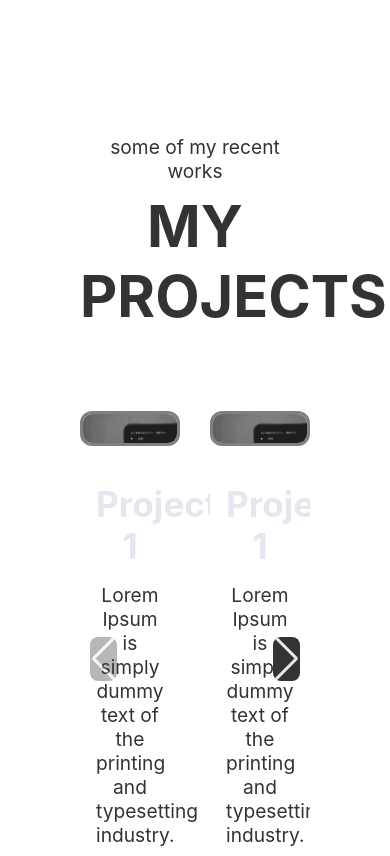
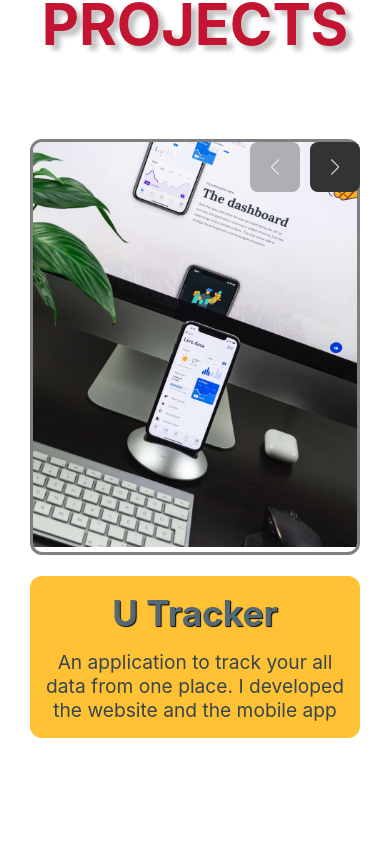
Before and after one commit to GABE400/my_Portfolio, a React (Create React App) app: page / in a window 390 px wide. Shown: the part 5668-6524 px from the top of the page. Built offline with nearby package versions, Linux system fonts and the light colour scheme.

Commit message:
react port read

```diff
--- a/package.json
+++ b/package.json
@@ -15,6 +15,7 @@
     "react-scripts": "5.0.1",
     "react-scroll": "^1.8.7",
     "react-scroll-to-top": "^1.0.9",
+    "styled-components": "^5.3.6",
     "swiper": "^8.4.4",
     "typewriter-effect": "^2.18.2",
     "web-vitals": "^2.1.4"
--- a/src/components/About/About.css
+++ b/src/components/About/About.css
@@ -62,7 +62,7 @@
   transform: translateY(-8px);
 }
 
-@media only screen and (max-width: 500px) {
+@media only screen and (max-width: 640px) {
   /* For mobile phones: */
   .About {
     grid-template-columns: 1fr;
@@ -91,3 +91,33 @@
     display: none;
   }
 }
+
+@media only screen and (max-width: 768px) {
+  /* For mobile phones: */
+  .About {
+    grid-template-columns: 1fr;
+  }
+
+  .about-img {
+    text-align: center;
+    margin: 30px;
+  }
+
+  .about-img img {
+    text-align: center;
+    margin-bottom: 30px;
+    height: auto;
+  }
+
+  .about-me-text .button {
+    margin-bottom: 30px;
+  }
+
+  .about-me-text {
+    padding: 30px;
+  }
+
+  .about-me-text .button {
+    display: none;
+  }
+}
--- a/src/components/Header/Header.css
+++ b/src/components/Header/Header.css
@@ -268,7 +268,7 @@ span {
   color: #fff;
 }
 
-@media only screen and (max-width: 500px) {
+@media only screen and (max-width: 640px) {
   /* For mobile phones: */
   .row {
     display: block;
@@ -297,3 +297,33 @@ span {
     display: block;
   }
 }
+
+@media only screen and (max-width: 768px) {
+  /* Tablet: */
+  .row {
+    display: block;
+  }
+
+  .column-right {
+    width: 100%;
+    box-sizing: border-box;
+  }
+  .column-left {
+    width: 100%;
+    box-sizing: border-box;
+    display: none;
+  }
+
+  .profileImages {
+    height: 63%;
+    display: none;
+  }
+
+  .socialMedia {
+    display: none;
+  }
+
+  .details .btnClick {
+    display: block;
+  }
+}
--- a/src/components/ProjectSection/ProjectItems.js
+++ b/src/components/ProjectSection/ProjectItems.js
@@ -3,19 +3,22 @@ import { Link } from 'react-router-dom';
 import projectImg from '../../assets/images/projectImg.png';
 import './Projects.css';
 
-const ProjectItems = () => {
+const ProjectItems = ({
+  img = projectImg,
+  title = 'Project Name',
+  desc = 'Lorem Ipsum is simply text of the printing and typesetting industry',
+}) => {
   return (
     <div className='projectsImgItems'>
       <Link to='/projects' className='projectItemImg'>
-        <img src={projectImg} alt='project img' />
+        <img src={img} alt='project img' />
       </Link>
       <div className='projectName_info'>
         <Link to='#'>
-          <h3 className='projectTitle'>Project 1</h3>
-          <p className='projectItem_desc'>
-            Lorem Ipsum is simply dummy text of the printing and typesetting
-            industry.
-          </p>
+          <h3 className='projectTitle'>{title}</h3>
+          <div className='projectItem_desc'>
+            <p>{desc}</p>
+          </div>
         </Link>
       </div>
     </div>
--- a/src/components/ProjectSection/Projects.css
+++ b/src/components/ProjectSection/Projects.css
@@ -2,51 +2,12 @@
   height: auto;
   background: #ffffff;
   width: 100%;
-  padding: 10rem 0;
+  padding: 2rem 0;
 }
 
 .projects .container {
   text-align: center;
-  padding: 80px;
-}
-
-.allItems {
-  display: flex;
-  gap: 3rem;
-  margin-top: 5rem;
-}
-
-.swiper {
-  width: 100%;
-  height: 100%;
-}
-
-.swiper-container {
-  padding-top: 8rem;
-  max-width: 100%;
-}
-
-.swiper-button-prev,
-.swiper-button-next {
-  position: absolute;
-  height: 50px;
-  width: 50px;
-  background-color: #333;
-  z-index: 10;
-  right: 60px;
-  top: 0;
-  transform: translateY(50%);
-  color: gray;
-  border-radius: 8px;
-}
-
-.swiper-button-next {
-  right: 0;
-}
-
-.swiper-button-prev::after,
-.swiper-button-next::after {
-  font-size: 2rem;
+  padding: 150px;
 }
 .projects .button {
   display: inline-block;
@@ -74,16 +35,20 @@
 .projects p {
   color: #333;
   font-size: 2rem;
+  margin-top: 0;
+  padding-top: 0;
 }
 .projects h2 {
-  color: #333;
-  font-size: 6rem;
   margin-top: 0.5rem;
   text-transform: uppercase;
+  color: #c31432;
+  font-size: 75px;
+  margin-bottom: 5px;
+  text-shadow: 6px 5px 5px #c0c0c0;
 }
 .projectItemImg {
   width: 100%;
-  height: 400px;
+  height: 350px;
   overflow: hidden;
   border-radius: 12px;
   display: inline-block;
@@ -96,19 +61,27 @@
 
 .projectName_info {
   margin-top: 1rem;
-  background-color: #ffffff;
+  background-color: #ffc234;
   padding: 1rem;
   border-radius: 12px;
+  margin-bottom: 1rem;
 }
 
 .projectTitle {
   font-size: 2.2rem;
+  color: var(--color-blue);
+  text-shadow: 1px 1px 1px black;
 }
-.projectItem_desc {
-  font-size: 1.6rem;
+.projectItem_desc p {
+  font-size: 1.2rem;
   margin-top: 1rem;
+  color: rgb(54, 69, 79);
 }
-@media only screen and (max-width: 500px) {
+
+@media only screen and (max-width: 640px) {
+  .projects .container {
+    padding: 30px;
+  }
   .projects p {
     font-size: 1.2rem;
   }
@@ -117,6 +90,23 @@
   }
 
   .projectItemImg {
-    height: 35px;
+    height: 100%;
+    width: 100%;
   }
 }
+@media only screen and (max-width: 768px) {
+  .projects .container {
+    padding: 30px;
+  }
+  .projects p {
+    font-size: 1.2rem;
+  }
+  .projects h2 {
+    font-size: 3.6rem;
+  }
+
+  .projectItemImg {
+    height: 100%;
+    width: 100%;
+  }
+}
--- a/src/components/ProjectSection/Projects.js
+++ b/src/components/ProjectSection/Projects.js
@@ -8,31 +8,105 @@ import ProjectItems from './ProjectItems';
 import 'swiper/css';
 import 'swiper/css/navigation';
 import 'swiper/css/bundle';
+import styled from 'styled-components';
+
+const ProjectSectionStyle = styled.div`
+  .allItems {
+    display: flex;
+    gap: 3rem;
+    margin-top: 5rem;
+  }
+
+  .swiper {
+    width: 100%;
+    height: 100%;
+  }
+
+  .swiper-container {
+    padding-top: 8rem;
+    max-width: 100%;
+  }
+
+  .swiper-button-next,
+  .swiper-button-prev {
+    position: absolute;
+    height: 50px;
+    width: 50px;
+    background-color: #333;
+    z-index: 10;
+    right: 60px;
+    left: auto;
+    top: 0;
+    transform: translateY(50%);
+    color: gray;
+    border-radius: 8px;
+    outline: none;
+    padding: 10px;
+  }
+
+  .swiper-button-next {
+    right: 0;
+  }
+
+  .swiper-button-prev::after,
+  .swiper-button-next::after {
+    font-size: 1rem;
+  }
+  @media only screen and (max-width: 768) {
+    .allItems {
+      flex-direction: column;
+      max-width: 400px;
+      margin: 0 auto;
+      margin-top: 7rem;
+      gap: 5rem;
+    }
+  }
+`;
 
 const Projects = () => {
   return (
     <section className='projects' id='projects'>
+      <ProjectSectionStyle>
         <div className='container'>
           <p>some of my recent works</p>
-        <h2>My Projects</h2>
+          <h2>Projects</h2>
           <div className='allItems'>
             <Swiper
               modules={[Navigation]}
               spaceBetween={30}
-            slidesPerView={2}
+              breakpoints={{
+                // when window width is >= 640px
+                640: {
+                  slidesPerView: 1,
+                },
+                // when window width is >= 768px
+                768: {
+                  slidesPerView: 2,
+                },
+                1200: {
+                  slidesPerView: 3,
+                },
+              }}
               onSlideChange={() => console.log('slide change')}
               onSwiper={(swiper) => console.log(swiper)}
-            navigation={true}
-            className='mySwiper '
+              navigation
             >
               {projects.map((project, index) => {
                 // eslint-disable-next-line array-callback-return
                 if (index >= 5) return;
                 return (
+                  <div className='swiper mySwiper'>
                     <div className='swiper-wrapper'>
                       <SwiperSlide key={project.id}>
-                    <ProjectItems />
+                        <ProjectItems
+                          title={project.name}
+                          img={project.img}
+                          desc={project.desc}
+                        />
                       </SwiperSlide>
+                      <div className='swiper-button-next'></div>
+                      <div className='swiper-button-prev'></div>
+                    </div>
                   </div>
                 );
               })}
@@ -50,6 +124,7 @@ const Projects = () => {
             Hire Me
           </Link>
         </div>
+      </ProjectSectionStyle>
     </section>
   );
 };
```
Also changed, not shown: 1 other file (tests, documents, lock files or other folders). Lines whose indentation alone changed are shown as unchanged.
